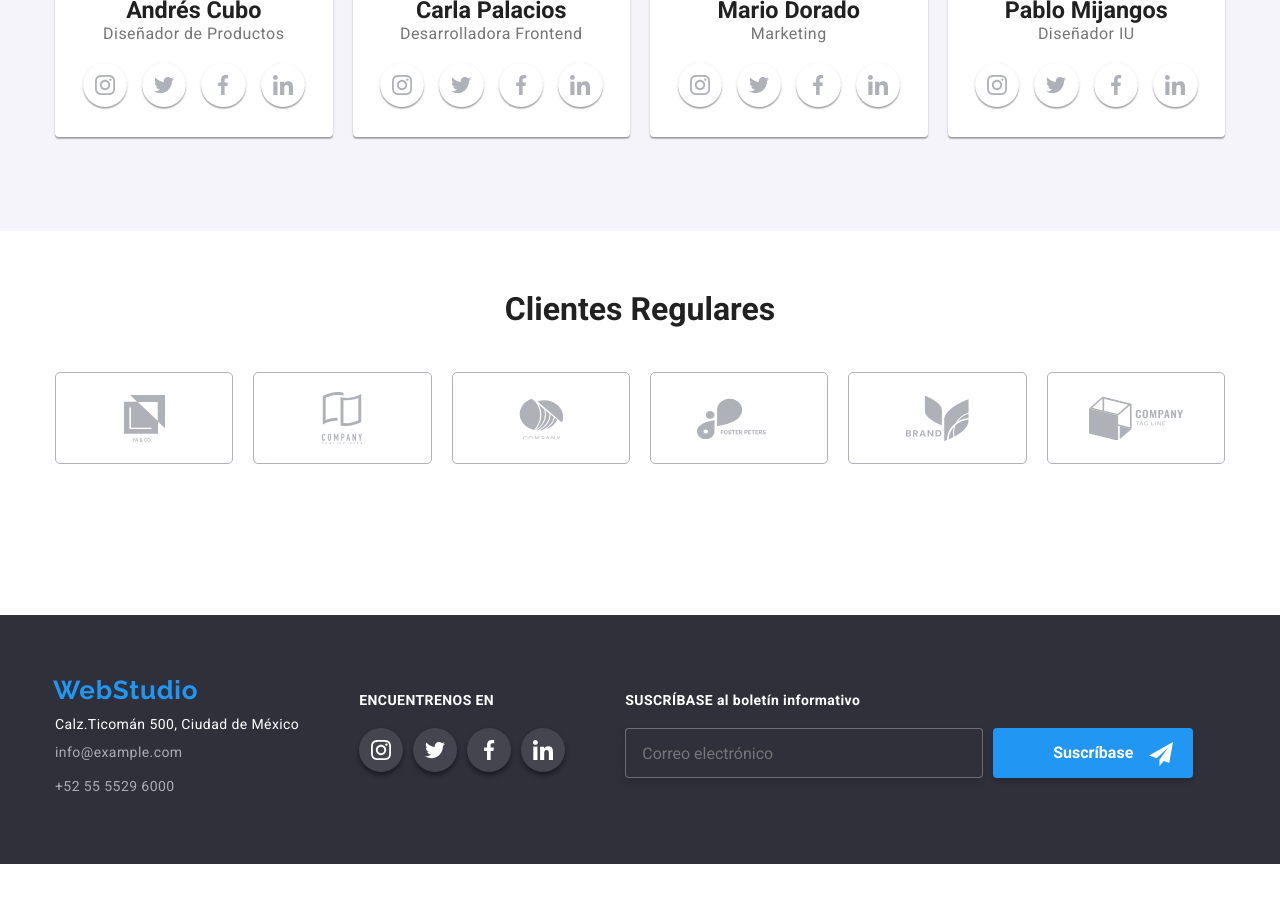
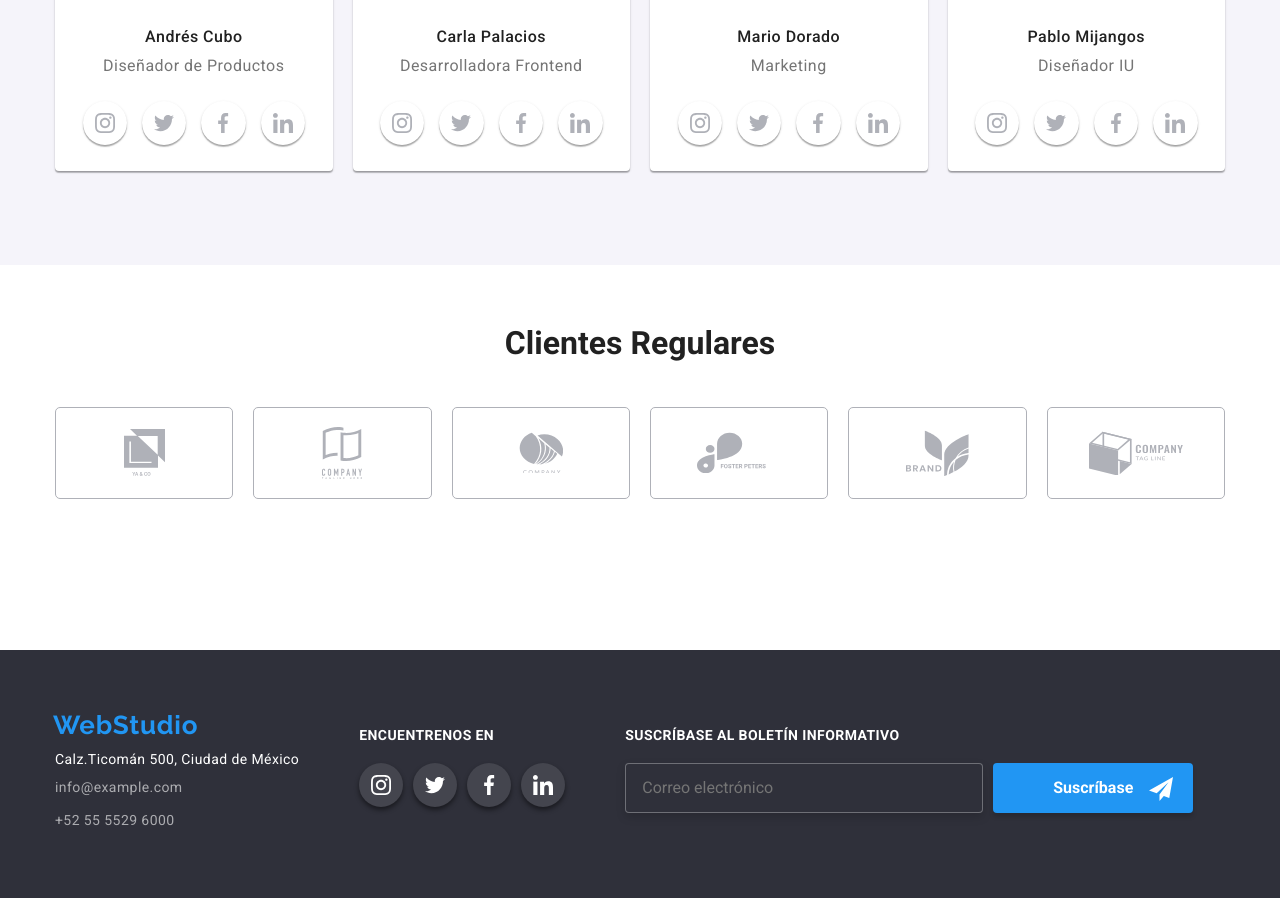
Before and after one commit to leolunac/goit-markup-hw-06, a plain HTML site: page index.html in a window 1280 px wide. Shown: the part 1958-2856 px from the top of the page. Before the commit the page ends 2822 px from the top, so only its background shows below. Drawn offline with nearby package versions, Linux system fonts and the light colour scheme.

Commit message:
Correción Tarea 6

```diff
--- a/css/styles.css
+++ b/css/styles.css
@@ -27,6 +27,7 @@ html {
 }
 img {
   display: block;
+  max-width: 100%;
 }
 
 body {
@@ -392,19 +393,19 @@ header .container .page-header-contain li .link:hover .icon {
   background-color: var(--color-web);
 }
 
-.team-cards .team-cards li h3 {
-  margin: 20px 0 10px 0;
+.team-cards li > h3 {
+  margin: 30px 0 10px 0;
   font-family: 'Roboto';
   font-style: normal;
+  font-size: 16px;
   font-weight: 500;
-  font-size: 16px;
   line-height: 19px;
   text-align: center;
   letter-spacing: 0.03em;
   color: #212121;
 }
-.team-section .container .team-cards li p {
-  margin-bottom: 10px;
+.team-section .container .team-cards li > p {
+  margin: 10px 0;
   font-family: 'Roboto';
   font-style: normal;
   font-weight: 400;
@@ -418,10 +419,10 @@ header .container .page-header-contain li .link:hover .icon {
   display: flex;
   align-items: center;
   justify-content: center;
-  gap: 15px;
+  column-gap: 15px;
   border-radius: 0px 0px 4px 4px;
   padding: 10px 20px;
-  margin-bottom: 20px;
+  margin: 1rem 0;
 }
 .team-section .container .team-cards li ul li {
   display: block;
@@ -571,10 +572,9 @@ footer .container aside ul li > a:focus {
   font-size: 14px;
   line-height: 16px;
   letter-spacing: 0.03em;
-contact-us inpu  text-transform: uppercase;
+  text-transform: uppercase;
   color: var(--color-primario-fondo-pantalla);
   padding-bottom: 20px;
-  margin-right: 50px;
 }
 .contact-us .flex {
   display: flex;
```
